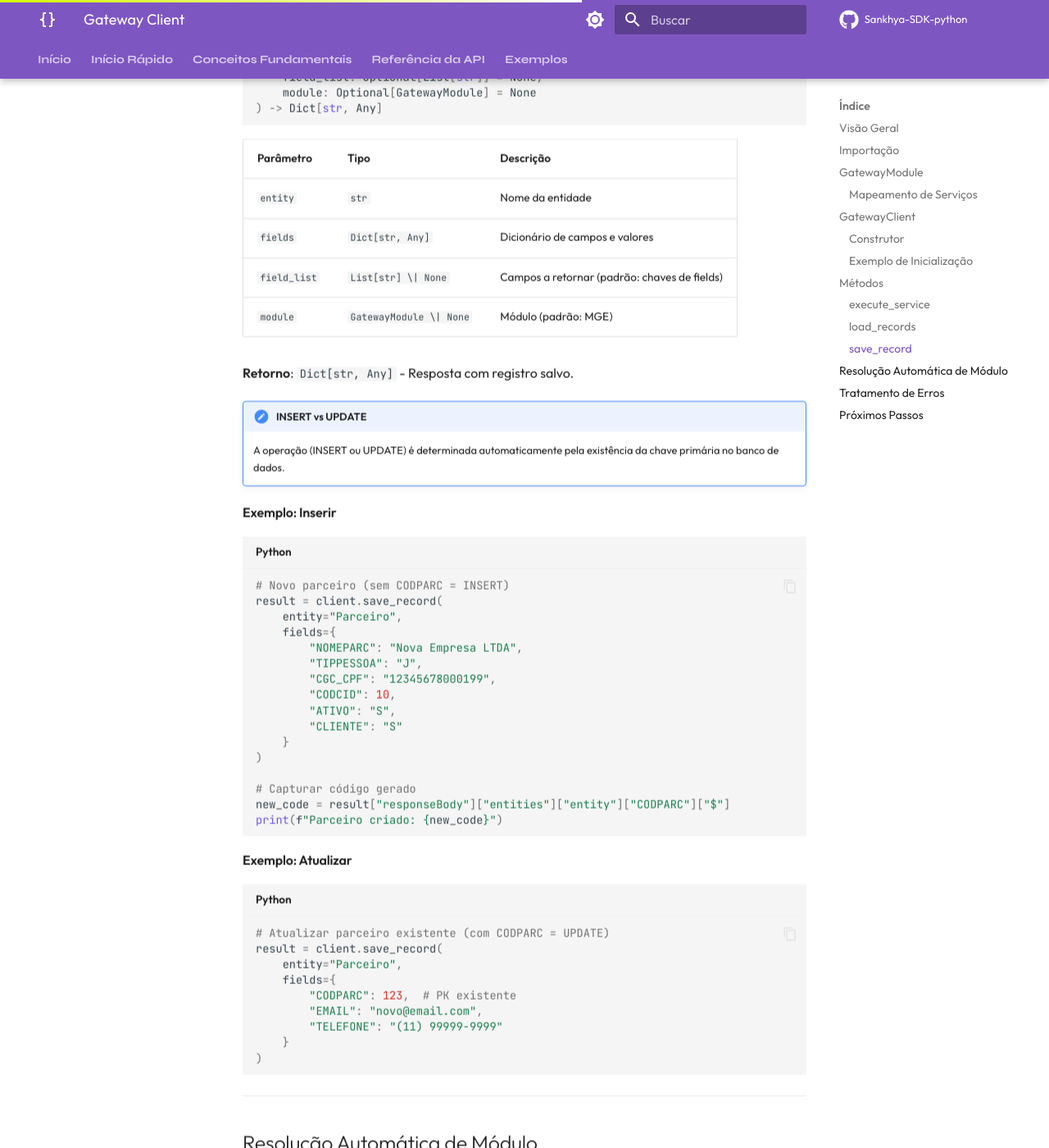
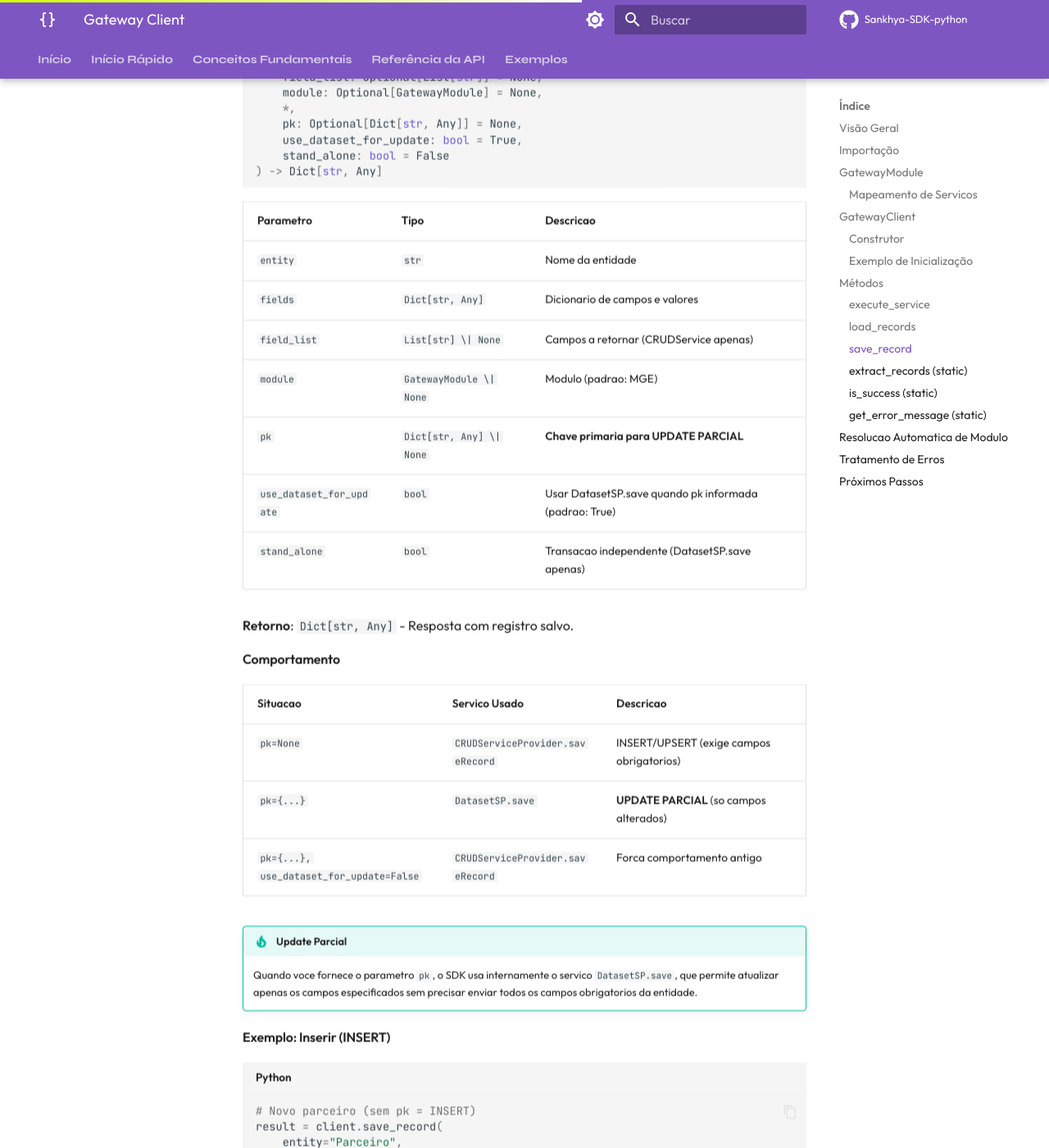
Before and after one commit to ssmvictor/Sankhya-SDK-python, an MkDocs documentation site: the page built from docs/api-reference/gateway-client.md, in a window 1280 px wide and 1400 px high, scrolled down 4453 px. Shown: the whole window at 82% size. Built offline with MkDocs 1.6.1 and Material for MkDocs 9.7.7, drawn with Linux system fonts in a browser that asks for light colours; comment, search, counter and statistics services are not loaded; the version menu is left out; some of the changed text lies outside the part shown.

Commit message:
docs(api): atualizar documentacao do GatewayClient sobre update parcial

````diff
--- a/docs/api-reference/gateway-client.md
+++ b/docs/api-reference/gateway-client.md
@@ -24,14 +24,14 @@ class GatewayModule(Enum):
     MGECOM = "mgecom"  # Movimentações comerciais (Notas, Pedidos, Faturamento)
 ```
 
-### Mapeamento de Serviços
+### Mapeamento de Servicos
 
-| Prefixo do Serviço | Módulo | Uso |
+| Prefixo do Servico | Modulo | Uso |
 |--------------------|--------|-----|
-| `CRUDServiceProvider` | MGE | Operações CRUD em cadastros |
-| `DatasetSP` | MGE | Consultas de datasets |
-| `CACSP` | MGECOM | Serviços comerciais |
-| `SelecaoDocumentoSP` | MGECOM | Seleção de documentos |
+| `CRUDServiceProvider` | MGE | Operacoes CRUD em cadastros |
+| `DatasetSP` | MGE | Consultas de datasets e **UPDATE PARCIAL** |
+| `CACSP` | MGECOM | Servicos comerciais |
+| `SelecaoDocumentoSP` | MGECOM | Selecao de documentos |
 
 ---
 
@@ -171,26 +171,41 @@ def save_record(
     entity: str,
     fields: Dict[str, Any],
     field_list: Optional[List[str]] = None,
-    module: Optional[GatewayModule] = None
+    module: Optional[GatewayModule] = None,
+    *,
+    pk: Optional[Dict[str, Any]] = None,
+    use_dataset_for_update: bool = True,
+    stand_alone: bool = False
 ) -> Dict[str, Any]
 ```
 
-| Parâmetro | Tipo | Descrição |
+| Parametro | Tipo | Descricao |
 |-----------|------|-----------|
 | `entity` | `str` | Nome da entidade |
-| `fields` | `Dict[str, Any]` | Dicionário de campos e valores |
-| `field_list` | `List[str] \| None` | Campos a retornar (padrão: chaves de fields) |
-| `module` | `GatewayModule \| None` | Módulo (padrão: MGE) |
+| `fields` | `Dict[str, Any]` | Dicionario de campos e valores |
+| `field_list` | `List[str] \| None` | Campos a retornar (CRUDService apenas) |
+| `module` | `GatewayModule \| None` | Modulo (padrao: MGE) |
+| `pk` | `Dict[str, Any] \| None` | **Chave primaria para UPDATE PARCIAL** |
+| `use_dataset_for_update` | `bool` | Usar DatasetSP.save quando pk informada (padrao: True) |
+| `stand_alone` | `bool` | Transacao independente (DatasetSP.save apenas) |
 
 **Retorno**: `Dict[str, Any]` - Resposta com registro salvo.
 
-!!! note "INSERT vs UPDATE"
-    A operação (INSERT ou UPDATE) é determinada automaticamente pela existência da chave primária no banco de dados.
+#### Comportamento
 
-#### Exemplo: Inserir
+| Situacao | Servico Usado | Descricao |
+|----------|---------------|-----------|
+| `pk=None` | `CRUDServiceProvider.saveRecord` | INSERT/UPSERT (exige campos obrigatorios) |
+| `pk={...}` | `DatasetSP.save` | **UPDATE PARCIAL** (so campos alterados) |
+| `pk={...}, use_dataset_for_update=False` | `CRUDServiceProvider.saveRecord` | Forca comportamento antigo |
+
+!!! tip "Update Parcial"
+    Quando voce fornece o parametro `pk`, o SDK usa internamente o servico `DatasetSP.save`, que permite atualizar apenas os campos especificados sem precisar enviar todos os campos obrigatorios da entidade.
+
+#### Exemplo: Inserir (INSERT)
 
 ```python
-# Novo parceiro (sem CODPARC = INSERT)
+# Novo parceiro (sem pk = INSERT)
 result = client.save_record(
     entity="Parceiro",
     fields={
@@ -203,28 +218,102 @@ result = client.save_record(
     }
 )
 
-# Capturar código gerado
+# Capturar codigo gerado
 new_code = result["responseBody"]["entities"]["entity"]["CODPARC"]["$"]
 print(f"Parceiro criado: {new_code}")
 ```
 
-#### Exemplo: Atualizar
+#### Exemplo: Update Parcial (com pk)
 
 ```python
-# Atualizar parceiro existente (com CODPARC = UPDATE)
+# Atualiza APENAS o email - nao precisa enviar outros campos
 result = client.save_record(
     entity="Parceiro",
-    fields={
-        "CODPARC": 123,  # PK existente
-        "EMAIL": "novo@email.com",
-        "TELEFONE": "(11) 99999-9999"
-    }
+    fields={"EMAIL": "novo@email.com"},
+    pk={"CODPARC": 123}
+)
+
+# Atualiza vencimento de titulo financeiro
+result = client.save_record(
+    entity="Financeiro",
+    fields={"DTVENC": "20/02/2026"},
+    pk={"NUFIN": 45678}
+)
+```
+
+#### Exemplo: PK Composta
+
+```python
+# Entidade com chave primaria composta (NUNOTA + SEQUENCIA)
+result = client.save_record(
+    entity="ItemNota",
+    fields={"OBSERVACAO": "Desconto especial"},
+    pk={"NUNOTA": 100, "SEQUENCIA": 1}
+)
+```
+
+#### Exemplo: Forcar Comportamento Antigo
+
+```python
+# Mesmo com pk, usa CRUDServiceProvider.saveRecord
+result = client.save_record(
+    entity="Parceiro",
+    fields={"CODPARC": 123, "EMAIL": "novo@email.com"},
+    pk={"CODPARC": 123},
+    use_dataset_for_update=False  # Forca CRUDServiceProvider
 )
 ```
 
 ---
 
-## Resolução Automática de Módulo
+### extract_records (static)
+
+Extrai e normaliza registros de uma resposta do Gateway.
+
+```python
+@staticmethod
+def extract_records(response: Dict[str, Any]) -> List[Dict[str, Any]]
+```
+
+O Gateway retorna dados em formato compacto (f0, f1, f2...). Este metodo mapeia para nomes reais.
+
+#### Exemplo
+
+```python
+result = client.load_records("Parceiro", ["CODPARC", "NOMEPARC"])
+
+# Extrair registros normalizados
+records = GatewayClient.extract_records(result)
+
+for record in records:
+    print(f"{record['CODPARC']}: {record['NOMEPARC']}")
+```
+
+---
+
+### is_success (static)
+
+Verifica se a resposta indica sucesso.
+
+```python
+@staticmethod
+def is_success(response: Dict[str, Any]) -> bool
+```
+
+---
+
+### get_error_message (static)
+
+Extrai mensagem de erro da resposta.
+
+```python
+@staticmethod
+def get_error_message(response: Dict[str, Any]) -> Optional[str]
+```
+
+---
+
+## Resolucao Automatica de Modulo
 
 O `GatewayClient` detecta automaticamente o módulo correto baseado no prefixo do serviço:
 
````
Also changed, not shown: other parts of docs/api-reference/gateway-client.md (+1 -1 lines).
